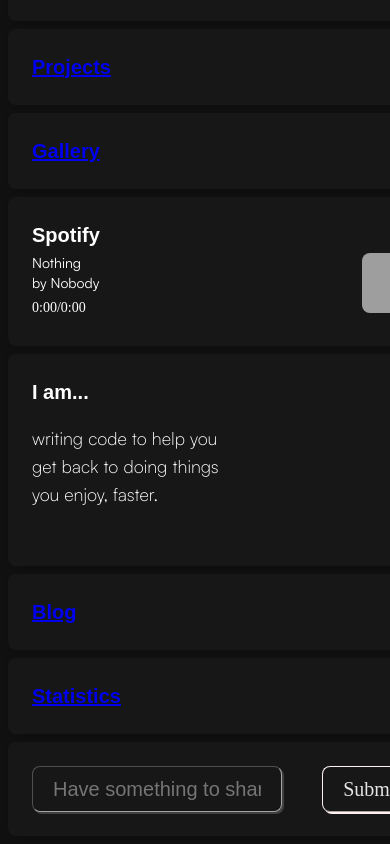
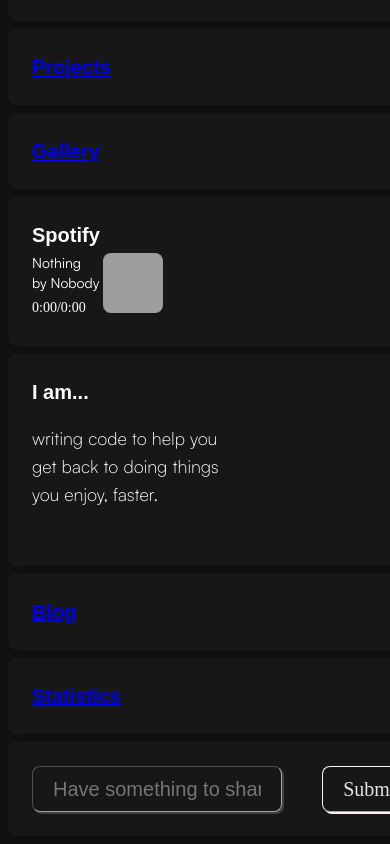
Before and after one commit to rithikasilva/rithikasilva.github.io, an Astro site: page / in a window 390 px wide. Shown: the part 1244-2088 px from the top of the page. Built offline with nearby package versions, Linux system fonts and the light colour scheme; Astro itself is replaced by a stand-in of ours; no server answers; grey boxes are pictures that could not be loaded; a web font is replaced by a local one.

Commit message:
Mid size formatting

```diff
--- a/src/components/IAm.astro
+++ b/src/components/IAm.astro
@@ -3,7 +3,7 @@ import Card from "./Card/index.astro";
 ---
 
 <Card colSpan="md:col-span-1" rowSpan="md:row-span-2 gap-4" title="I am...">
-  <p id="alternatingText" class="text-lg font-light fade-text min-h-[100px] max-w-[200px] min-w-[200px]">
+  <p id="alternatingText" class="text-lg font-light fade-text min-h-[100px] max-w-[200px] min-w-[150px]">
     Some
   </p>
 </Card>
--- a/src/components/Spotify.astro
+++ b/src/components/Spotify.astro
@@ -6,8 +6,8 @@ import Card from "./Card/index.astro";
   <div class="min-w-[200px]">
     <div class="flex flex-col">
       <div class="my-1" id="player">
-        <div class="flex justify-between">
-          <div class="flex flex-col justify-between order-first w-full max-w-30">
+        <div class="flex md:gap-3 lg:gap-10">
+          <div class="flex flex-col justify-between order-first max-w-30">
             <div>
               <div class="text-sm" id="player-song">Nothing</div>
               <div class="text-sm" id="player-artist">by Nobody</div>
```
